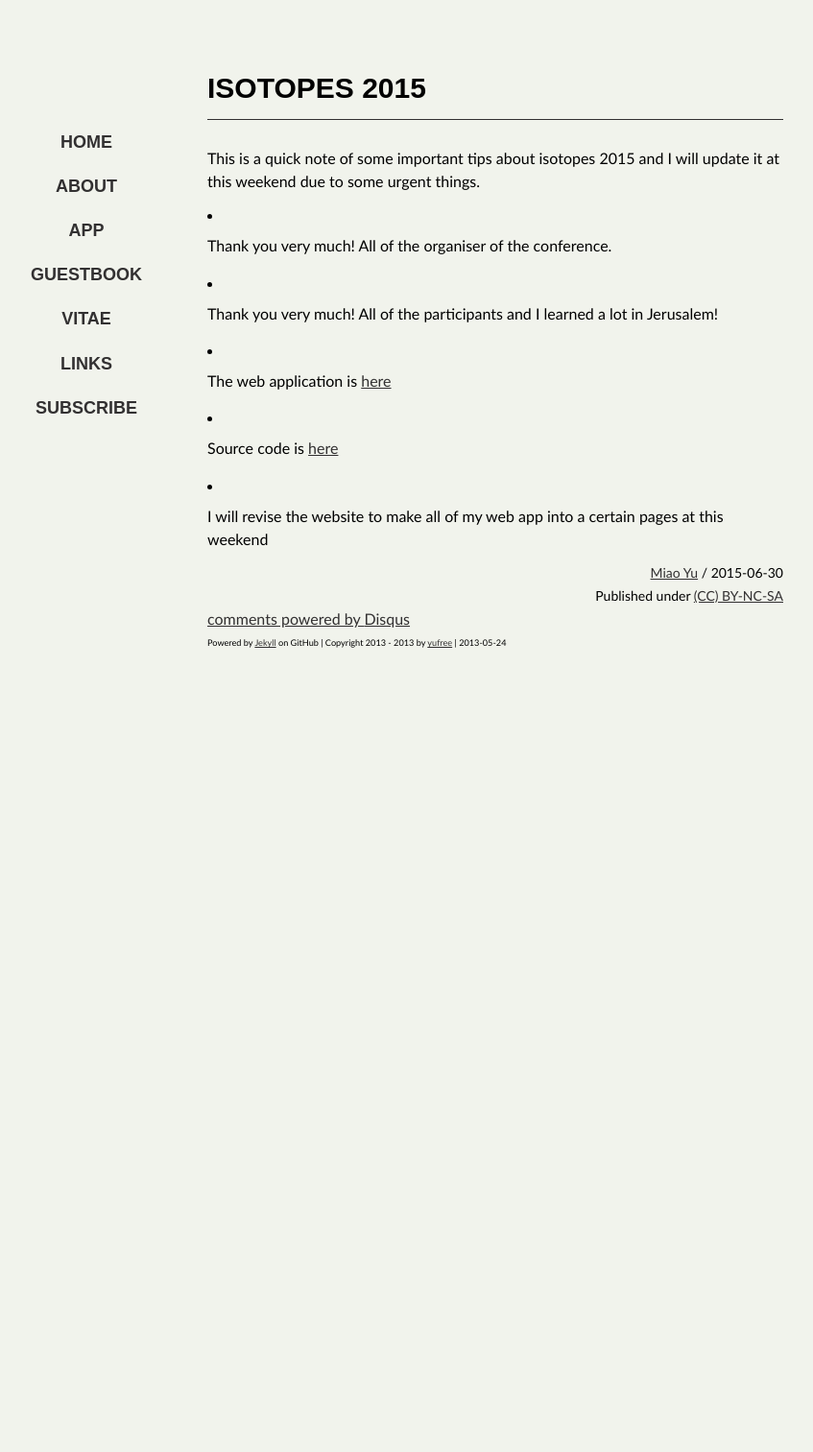
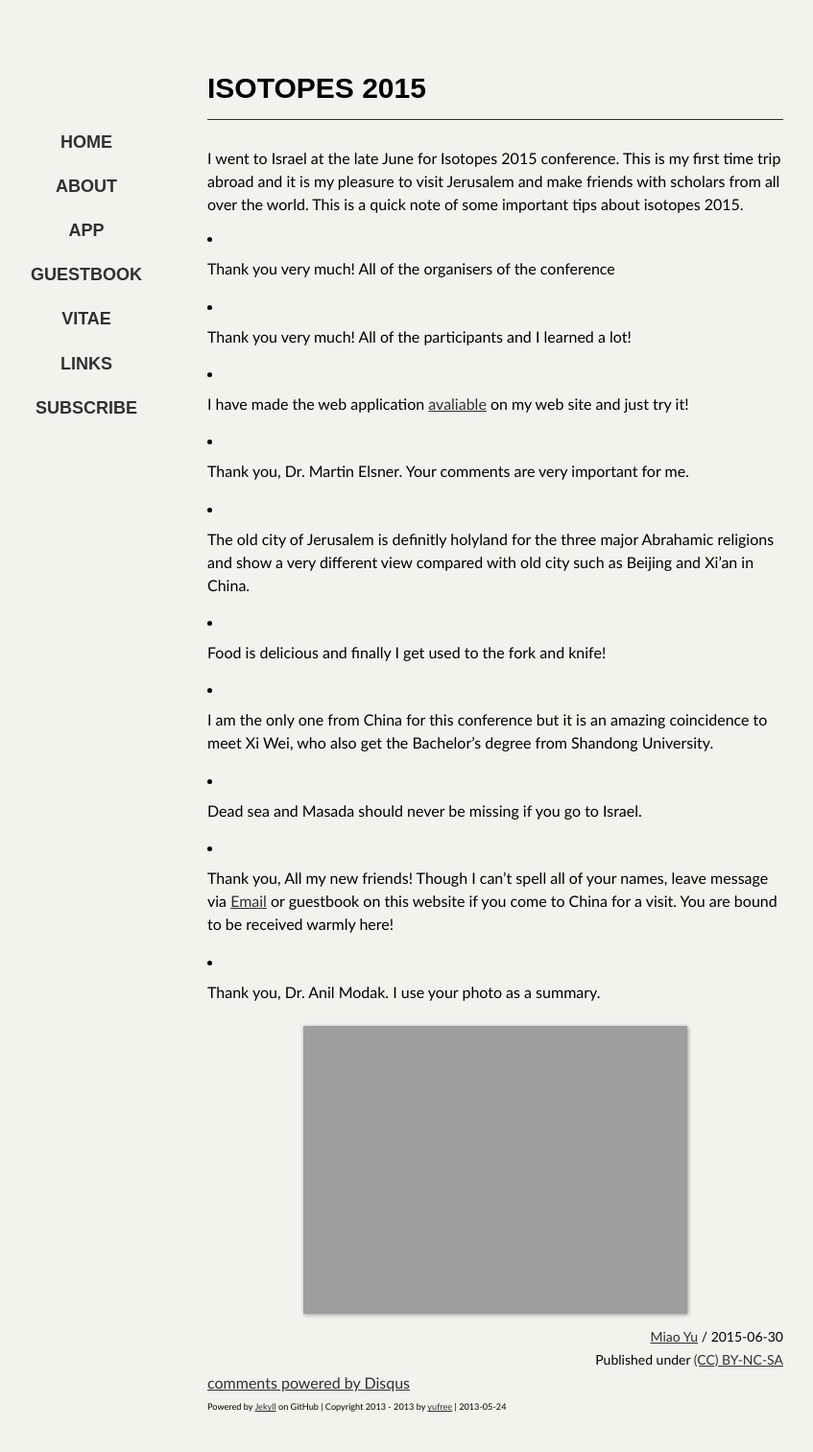
Before and after one commit to yufree/blog, a Jekyll site: the page built from _posts/2015-06-30-isotopes-2015.md, in a window 1280 px wide. Shown: the whole page at 96% size, without its empty margins (124-971 px from the left). Built offline with Jekyll 4.4.1, drawn with Linux system fonts in a browser that asks for light colours; some web fonts are replaced; comment, search, counter and statistics services are not loaded; before the commit the page ends 900 px from its top, so only the background shows below that.

Commit message:
revise isotope

```diff
--- a/_posts/2015-06-30-isotopes-2015.md
+++ b/_posts/2015-06-30-isotopes-2015.md
@@ -3,14 +3,26 @@ layout: post
 title: ISOTOPES 2015
 ---
 
-This is a quick note of some important tips about isotopes 2015 and I will update it at this weekend due to some urgent things.
+I went to Israel at the late June for Isotopes 2015 conference. This is my first time trip abroad and it is my pleasure to visit Jerusalem and make friends with scholars from all over the world. This is a quick note of some important tips about isotopes 2015.
 
-- Thank you very much! All of the organiser of the conference.
+- Thank you very much! All of the organisers of the conference
 
-- Thank you very much! All of the participants and I learned a lot in Jerusalem!
+- Thank you very much! All of the participants and I learned a lot!
 
-- The web application is [here](https://yufree.shinyapps.io/MIRtools/)
+- I have made the web application [avaliable](https://yufree.shinyapps.io/MIRtools/) on my web site and just try it!
 
-- Source code is [here](https://github.com/yufree/MIR)
+- Thank you, Dr. Martin Elsner. Your comments are very important for me.
 
-- I will revise the website to make all of my web app into a certain pages at this weekend
+- The old city of Jerusalem is definitly holyland for the three major Abrahamic religions and show a very different view compared with old city such as Beijing and Xi'an in China.
+
+- Food is delicious and finally I get used to the fork and knife!
+
+- I am the only one from China for this conference but it is an amazing coincidence to meet Xi Wei, who also get the Bachelor's degree from Shandong University.
+
+- Dead sea and Masada should never be missing if you go to Israel.
+
+- Thank you, All my new friends! Though I can't spell all of your names, leave message via [Email](mailto://yufree@live.cn) or guestbook on this website if you come to China for a visit. You are bound to be received warmly here!
+
+- Thank you, Dr. Anil Modak. I use your photo as a summary.
+
+![](http://yufree.github.io/blog/figure/isotopes2015.jpg)
```
Also changed, not shown: 1 other file.
